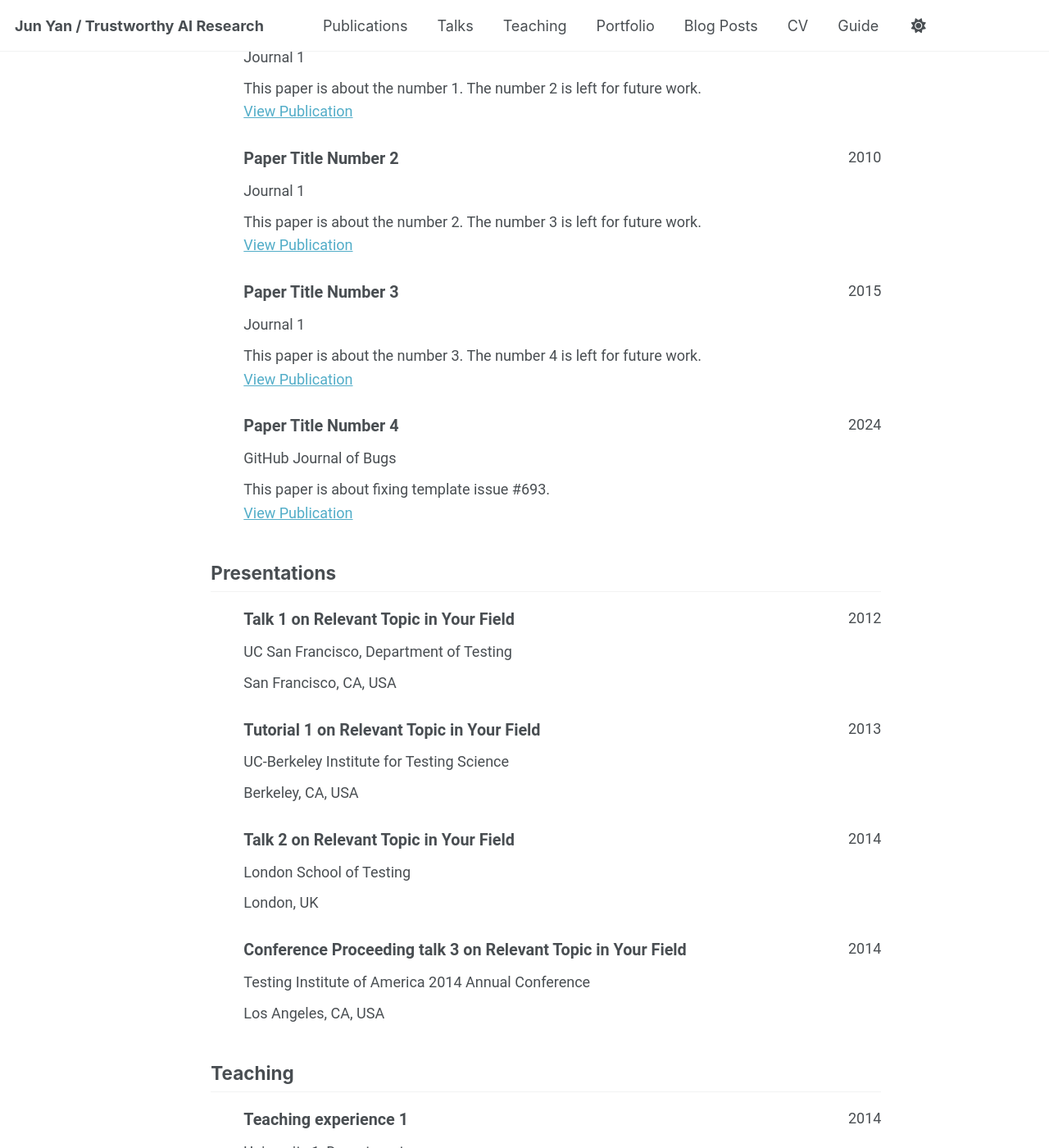
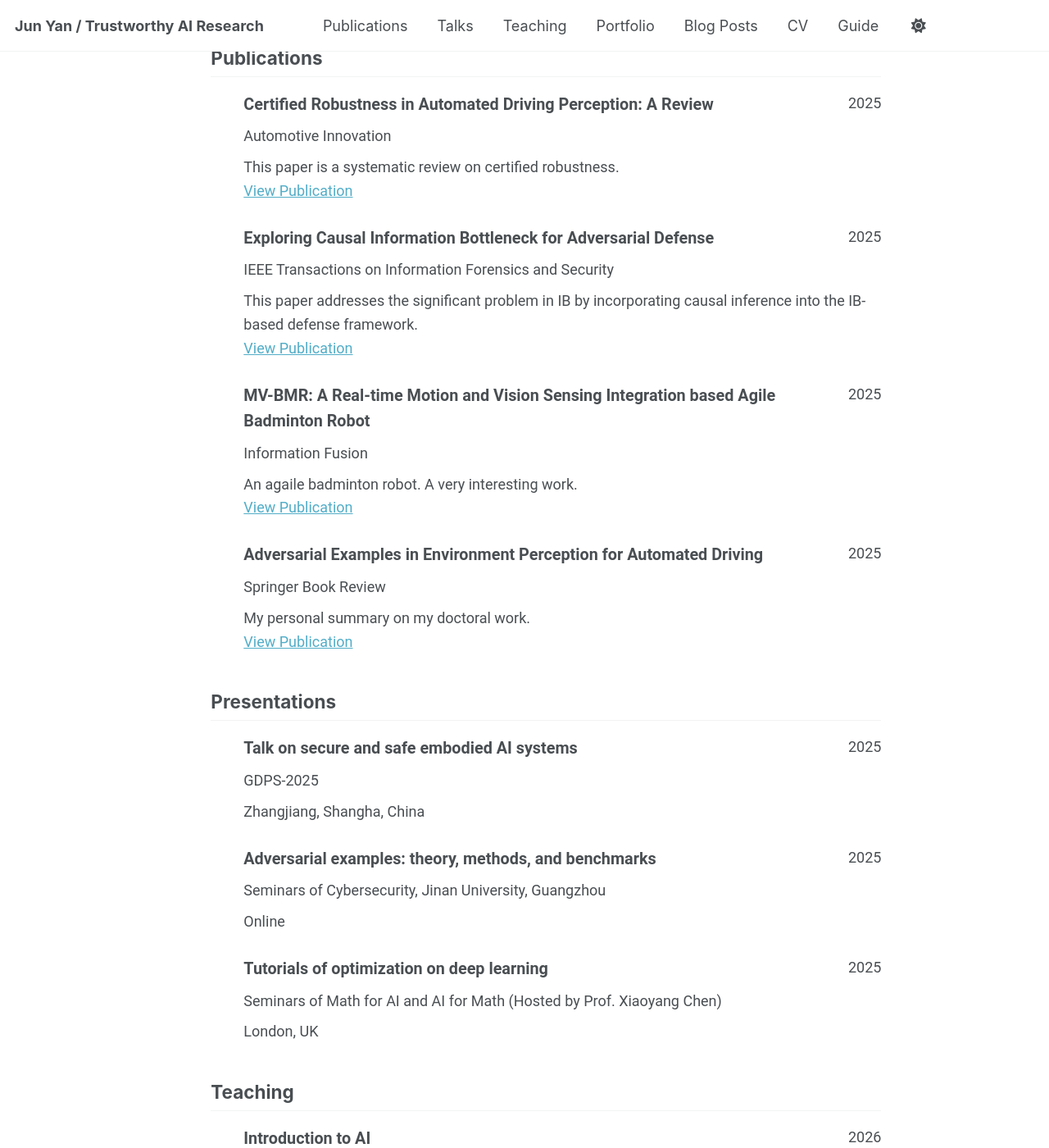
Before and after one commit to momo1986/momo1986.github.io, a Jekyll site: the page built from _pages/cv-json.md, in a window 1280 px wide and 1400 px high, scrolled down 951 px. Shown: the whole window at 82% size. Built offline with Jekyll 4.4.1, drawn with Linux system fonts in a browser that asks for light colours; a script bundle is joined from its source files by our own code; library files that are not in the unit come from our copies; some of the changed text lies outside the part shown.

Commit message:
Revise cv.json with updated details
Updated personal information, education, publications, presentations, teaching experience, and portfolio in cv.json.

```diff
--- a/_data/cv.json
+++ b/_data/cv.json
@@ -1,15 +1,15 @@
 {
   "basics": {
-    "name": "Your Sidebar Name",
-    "email": "none@example.org",
+    "name": "Jun Yan",
+    "email": "yanjun@ieee.org",
     "phone": "",
     "website": "https://momo1986.github.io",
     "summary": "Currently employed at Shanghai Ocean University and graduate from Tongji University. Short biography for the left-hand sidebar",
     "location": {
       "address": "",
       "postalCode": "",
-      "city": "Earth",
-      "countryCode": "US",
+      "city": "Shanghai",
+      "countryCode": "China",
       "region": ""
     },
     "profiles": [
@@ -36,26 +36,35 @@
       "institution": "Shanghai Ocean University",
       "area": "Scholar in Trustworthy AI",
       "studyType": "",
-      "startDate": "",
-      "endDate": "2018",
+      "startDate": "2025.12",
+      "endDate": "Until now",
+      "gpa": null,
+      "courses": []
+    },
+    {
+      "institution": "Tongji University",
+      "area": "PhD in AI",
+      "studyType": "",
+      "startDate": "2020.9",
+      "endDate": "2025.4",
+      "gpa": null,
+      "courses": []
+    },
+    {
+      "institution": "CDHK at Tongji University",
+      "area": "M.S. in EE",
+      "studyType": "",
+      "startDate": "2009.9",
+      "endDate": "2012.6",
       "gpa": null,
       "courses": []
     },
     {
       "institution": "GitHub University",
-      "area": "M.S. in Jekyll",
+      "area": "B.S. in EE",
       "studyType": "",
-      "startDate": "",
-      "endDate": "2014",
-      "gpa": null,
-      "courses": []
-    },
-    {
-      "institution": "GitHub University",
-      "area": "B.S. in GitHub",
-      "studyType": "",
-      "startDate": "",
-      "endDate": "2012",
+      "startDate": "2005.9",
+      "endDate": "2009.6",
       "gpa": null,
       "courses": []
     }
@@ -66,87 +75,80 @@
   "references": [],
   "publications": [
     {
-      "name": "Paper Title Number 1",
-      "publisher": "Journal 1",
-      "releaseDate": "2009-10-01",
-      "website": "https://academicpages.github.io/files/paper1.pdf",
-      "summary": "This paper is about the number 1. The number 2 is left for future work."
+      "name": "Certified Robustness in Automated Driving Perception: A Review",
+      "publisher": "Automotive Innovation",
+      "releaseDate": "2025-09-18",
+      "website": "https://link.springer.com/article/10.1007/s42154-024-00347-3",
+      "summary": "This paper is a systematic review on certified robustness."
     },
     {
-      "name": "Paper Title Number 2",
-      "publisher": "Journal 1",
-      "releaseDate": "2010-10-01",
-      "website": "https://academicpages.github.io/files/paper2.pdf",
-      "summary": "This paper is about the number 2. The number 3 is left for future work."
+      "name": "Exploring Causal Information Bottleneck for Adversarial Defense",
+      "publisher": "IEEE Transactions on Information Forensics and Security",
+      "releaseDate": "2025-09-17",
+      "website": "https://ieeexplore.ieee.org/abstract/document/11168967/",
+      "summary": "This paper addresses the significant problem in IB by incorporating causal inference into the IB-based defense framework."
     },
     {
-      "name": "Paper Title Number 3",
-      "publisher": "Journal 1",
-      "releaseDate": "2015-10-01",
-      "website": "https://academicpages.github.io/files/paper3.pdf",
-      "summary": "This paper is about the number 3. The number 4 is left for future work."
+      "name": "MV-BMR: A Real-time Motion and Vision Sensing Integration based Agile Badminton Robot",
+      "publisher": "Information Fusion",
+      "releaseDate": "2025-05-21",
+      "website": "https://www.sciencedirect.com/science/article/pii/S1566253525004105",
+      "summary": "An agaile badminton robot. A very interesting work."
     },
     {
-      "name": "Paper Title Number 4",
-      "publisher": "GitHub Journal of Bugs",
-      "releaseDate": "2024-02-17",
-      "website": "https://academicpages.github.io/files/paper3.pdf",
-      "summary": "This paper is about fixing template issue #693."
+      "name": "Adversarial Examples in Environment Perception for Automated Driving",
+      "publisher": "Springer Book Review",
+      "releaseDate": "2025-04-11",
+      "website": "https://arxiv.org/pdf/2504.08414?",
+      "summary": "My personal summary on my doctoral work."
     }
   ],
   "presentations": [
     {
-      "name": "Talk 1 on Relevant Topic in Your Field",
-      "event": "UC San Francisco, Department of Testing",
-      "date": "2012-03-01",
-      "location": "San Francisco, CA, USA",
+      "name": "Talk on secure and safe embodied AI systems",
+      "event": "GDPS-2025",
+      "date": "2025-12-12",
+      "location": "Zhangjiang, Shangha, China",
       "description": ""
     },
     {
-      "name": "Tutorial 1 on Relevant Topic in Your Field",
-      "event": "UC-Berkeley Institute for Testing Science",
-      "date": "2013-03-01",
-      "location": "Berkeley, CA, USA",
+      "name": "Adversarial examples: theory, methods, and benchmarks",
+      "event": "Seminars of Cybersecurity, Jinan University, Guangzhou",
+      "date": "2025-12-03",
+      "location": "Online",
       "description": ""
     },
     {
-      "name": "Talk 2 on Relevant Topic in Your Field",
-      "event": "London School of Testing",
-      "date": "2014-02-01",
+      "name": "Tutorials of optimization on deep learning",
+      "event": "Seminars of Math for AI and AI for Math (Hosted by Prof. Xiaoyang Chen)",
+      "date": "2025-10-30",
       "location": "London, UK",
-      "description": ""
-    },
-    {
-      "name": "Conference Proceeding talk 3 on Relevant Topic in Your Field",
-      "event": "Testing Institute of America 2014 Annual Conference",
-      "date": "2014-03-01",
-      "location": "Los Angeles, CA, USA",
       "description": ""
     }
   ],
   "teaching": [
     {
-      "course": "Teaching experience 1",
-      "institution": "University 1, Department",
-      "date": "2014-01-01",
+      "course": "Introduction to AI",
+      "institution": "Information College, Shanghai Ocean University",
+      "date": "2026",
       "role": "Undergraduate course",
       "description": ""
     },
     {
-      "course": "Teaching experience 2",
-      "institution": "University 1, Department",
-      "date": "2015-01-01",
-      "role": "Workshop",
+      "course": "Computer Architectures",
+      "institution": "Information College, Shanghai Ocean University",
+      "date": "2026",
+      "role": "Undergraduate course",
       "description": ""
     }
   ],
   "portfolio": [
     {
-      "name": "Portfolio item number 1",
-      "category": "portfolio",
+      "name": "",
+      "category": "",
       "date": "",
       "url": "",
-      "description": "Short description of portfolio item number 1<br/><img src='/images/500x300.png'>"
+      "description": "br/><img src='/images/500x300.png'>"
     }
   ]
 }
```
